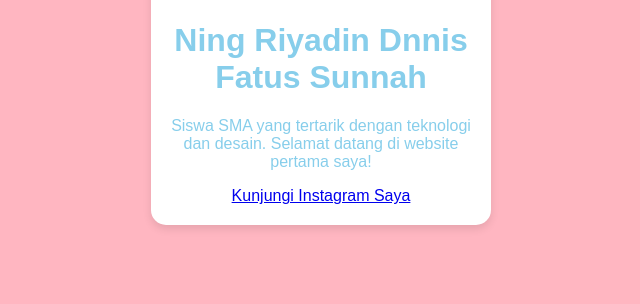
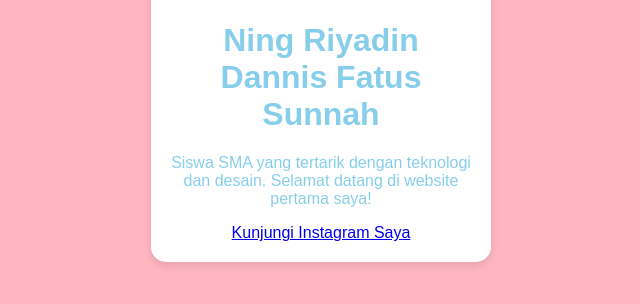
Before and after one commit to riyaedjin/Media-membantu-belajar, a plain HTML site: page index.html in a window 1280 px wide. Shown: the part 186-490 px from the top of the page, without its empty margins (319-959 px from the left). Drawn offline with Linux system fonts and the light colour scheme.

Commit message:
Update index.html

```diff
--- a/index.html
+++ b/index.html
@@ -7,7 +7,7 @@
 <body>
     <div class="kartu-profil">
         <img src="20260921_102012.jpg.jpeg" alt="Foto profil saya">
-        <h1>Ning Riyadin Dnnis Fatus Sunnah</h1>
+        <h1>Ning Riyadin Dannis Fatus Sunnah</h1>
         <p>Siswa SMA yang tertarik dengan teknologi dan desain. Selamat datang di website pertama saya!</p>
         <a href="https://www.instagram.com/riyaedjin">Kunjungi Instagram Saya</a>
     </div>
```
